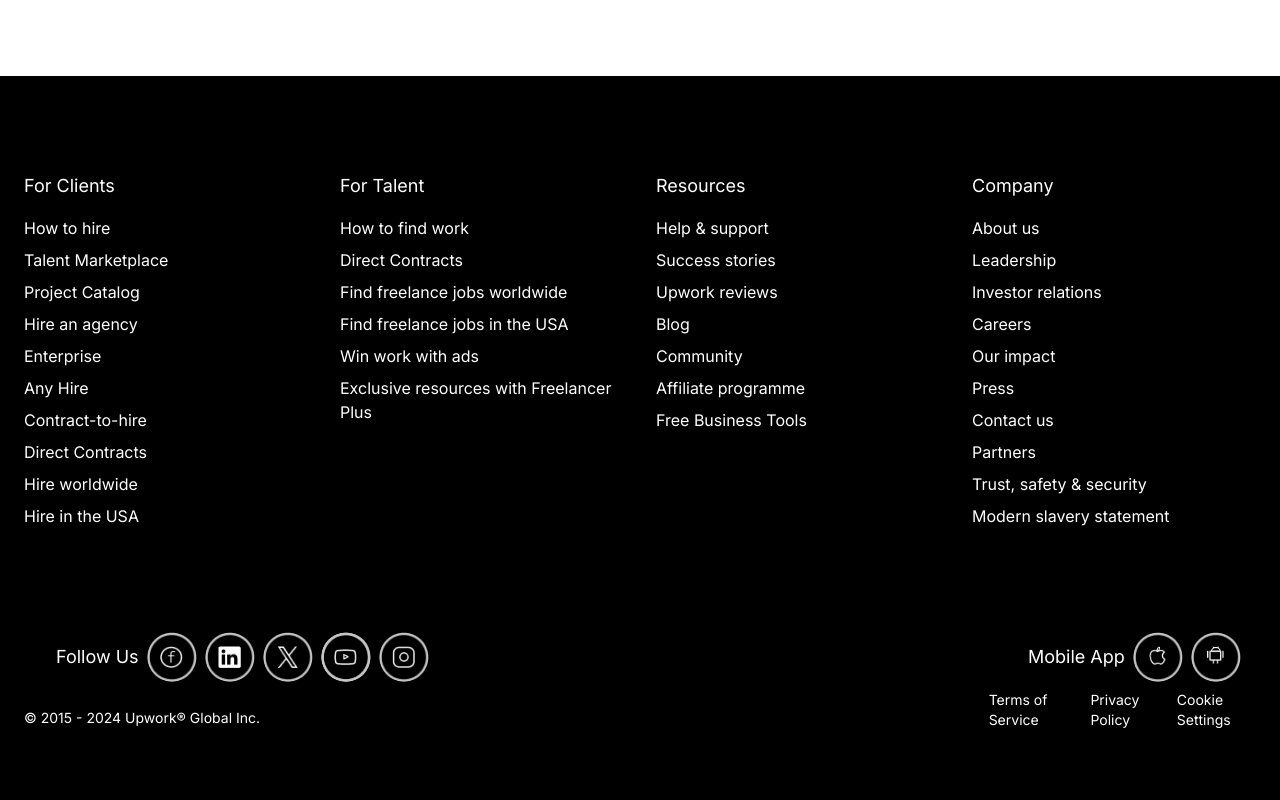
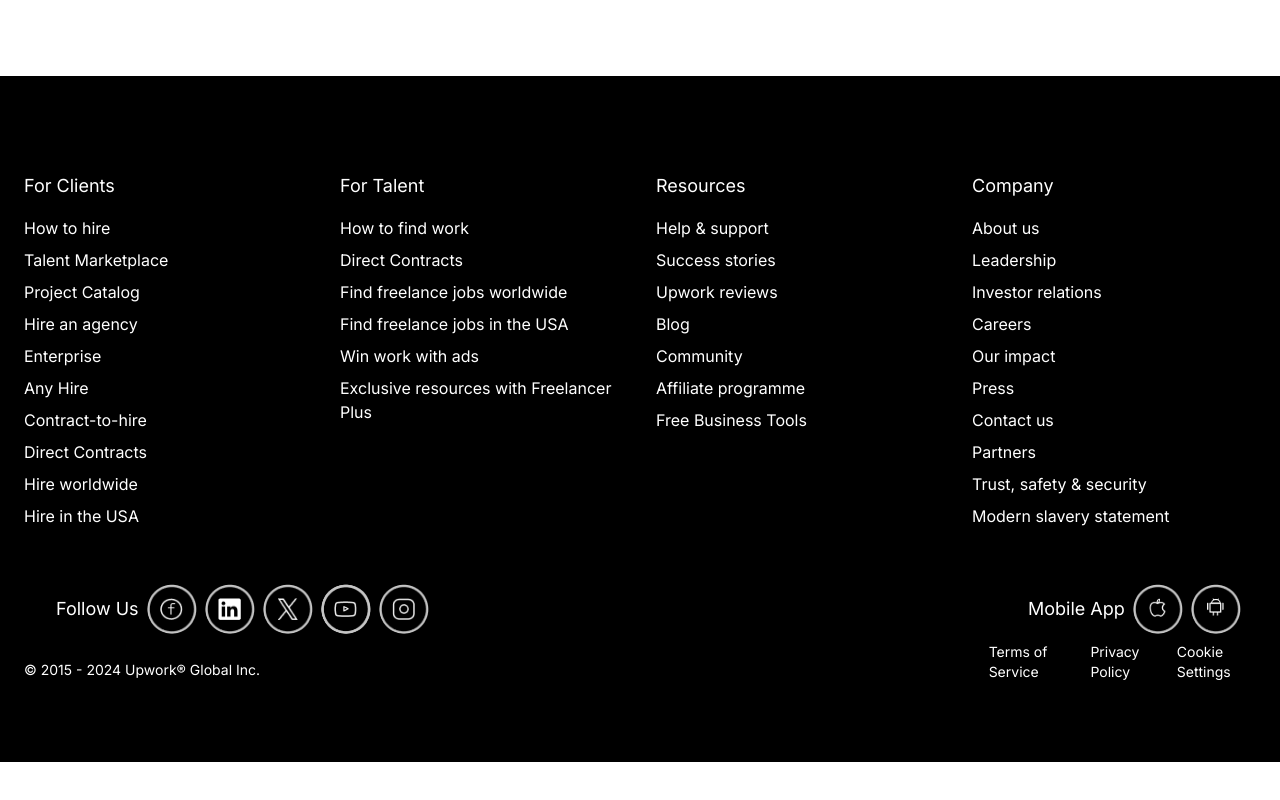
Before and after one commit to vasudhaghule/Newpagee, a Next.js app: page / in a window 1280 px wide. Shown: the part 4467-5267 px from the top of the page. After the commit the page ends 5229 px from the top, so only its background shows below. Built offline with nearby package versions, Linux system fonts and the light colour scheme.

Commit message:
Update Footer.tsx

```diff
--- a/src/sections/Footer.tsx
+++ b/src/sections/Footer.tsx
@@ -119,7 +119,7 @@
 </div>
 
 
-<div className="mt-10 flex items-center px-6 space-x-2 mt-20 hidden md:flex">
+<div className="mt-8 flex items-center px-6 space-x-2 mt-20 hidden md:flex">
   <p className="ml-8 text-white text-lg">Follow Us</p>
   <div className="flex space-x-2">
     <div className="relative h-[50px] w-[50px] rounded-full overflow-hidden">
```
